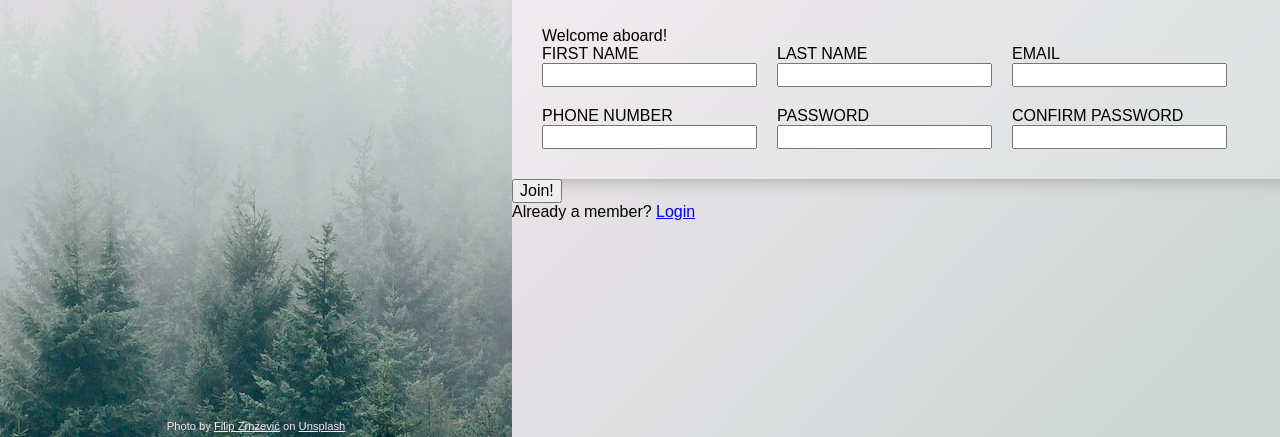
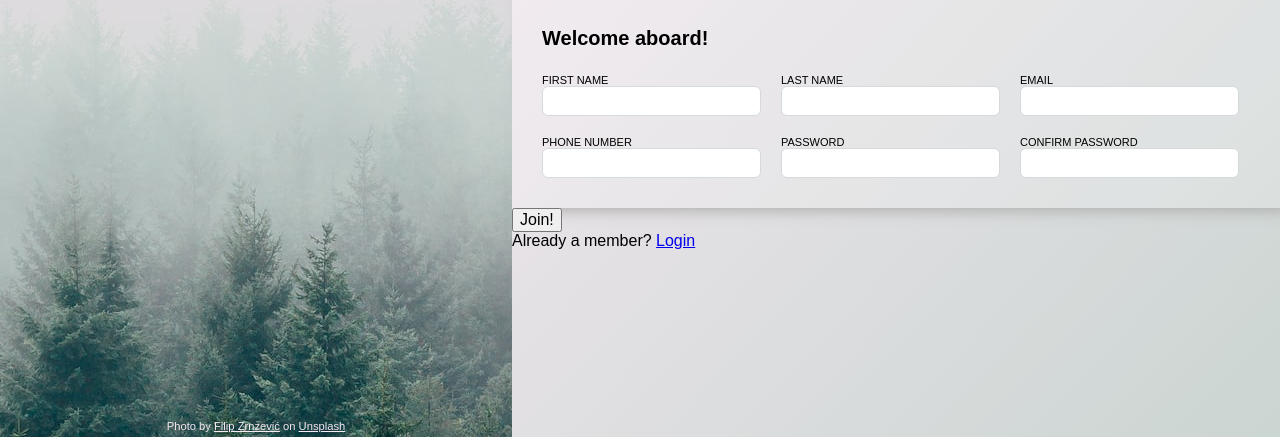
Before and after one commit to dfish88/SignUpForm, a plain HTML site: page index.html in a window 1280 px wide. Shown: the part 363-800 px from the top of the page. Drawn offline with Linux system fonts and the light colour scheme; a web font is replaced by a local one.

Commit message:
Style form header and inputs.

```diff
--- a/style.css
+++ b/style.css
@@ -78,6 +78,22 @@ body{
     flex-direction: column;
 }
 
+.form-block > header{
+    margin-bottom: 3vh;
+    font-size: 20px;
+    font-weight: bold;
+}
+
+.form-inputs > div > label{
+    font-size: 11px;
+}
+
+input{
+    border-radius: 6px;
+    padding: 5px;
+    border: 1px solid #D6D9DC;
+}
+
 button,
 input,
 select{
```
